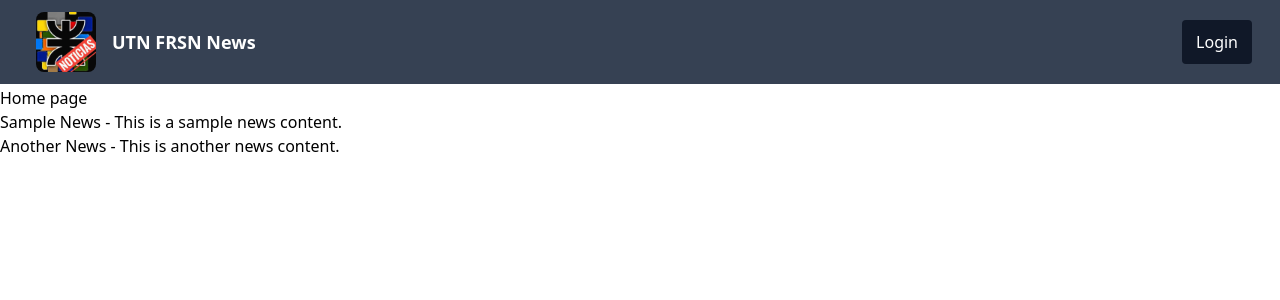
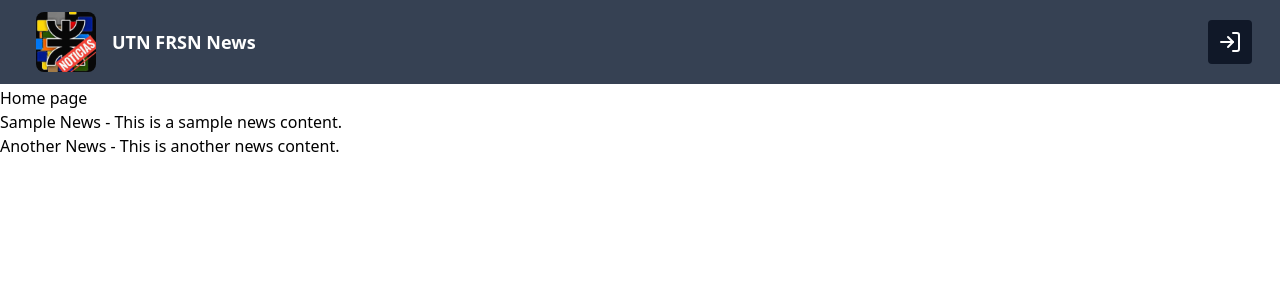
Before and after one commit to gorandp/utn-frsn-news, a FastAPI app: page / in a window 1280 px wide. Shown: the top 300 px of the page. Run offline with FastAPI, Linux system fonts and the light colour scheme.

Commit message:
lucide icons init

```diff
--- a/src/app/fastapi_app/templates/layout.html
+++ b/src/app/fastapi_app/templates/layout.html
@@ -40,7 +40,7 @@
     </div>
     <div>
       <div class="bg-gray-900 hover:bg-gray-800 border-2 border-transparent hover:border-white rounded">
-        <a href="/login" class="py-2 px-3 block">Login</a>
+        <a href="/login" class="p-2 block"><i data-lucide="log-in"></i></a>
       </div>
     </div>
   </nav>
@@ -54,5 +54,11 @@
         xl:px-40 md:px-17 sm:px-10 px-5">
     <p>&copy; 2026 UTN FRSN News. All rights reserved.</p>
   </footer>
+
+
+  <script src="https://unpkg.com/lucide@latest"></script>
+  <script>
+    lucide.createIcons();
+  </script>
 </body>
 </html>
```
